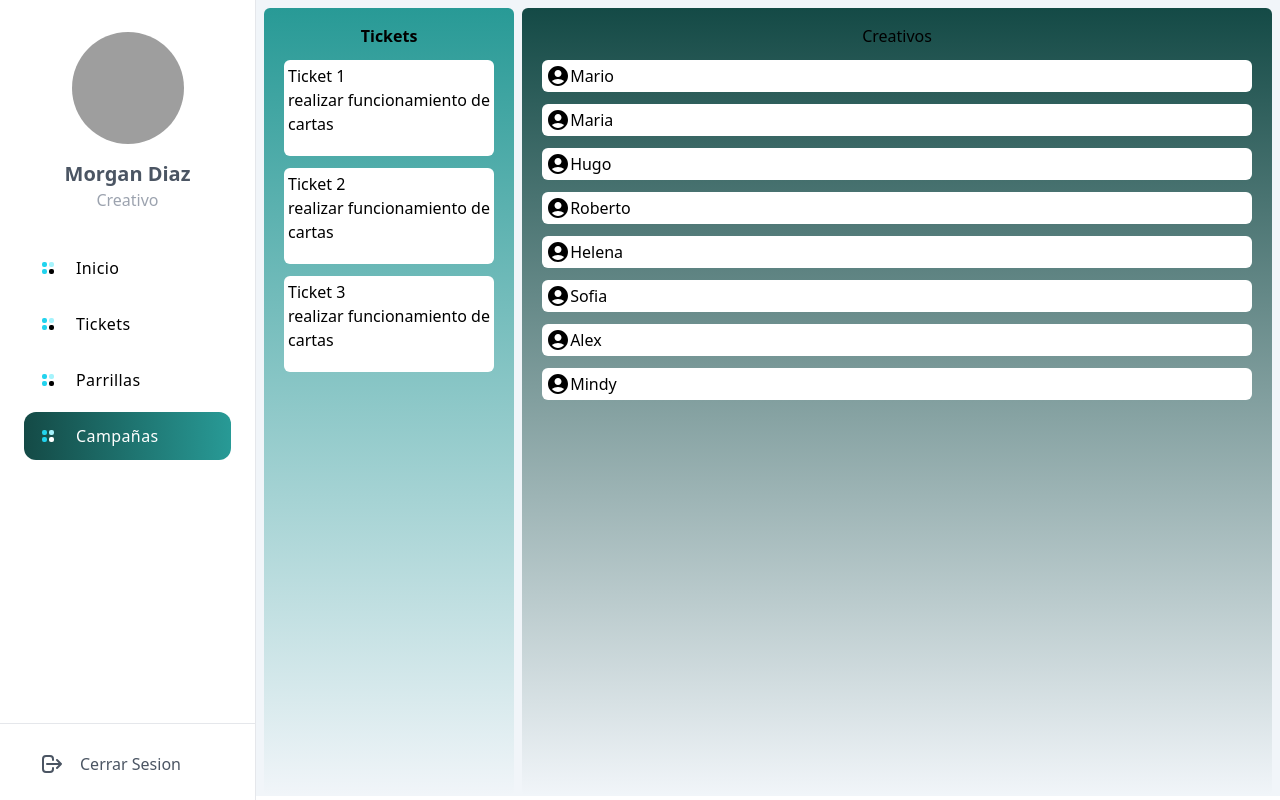
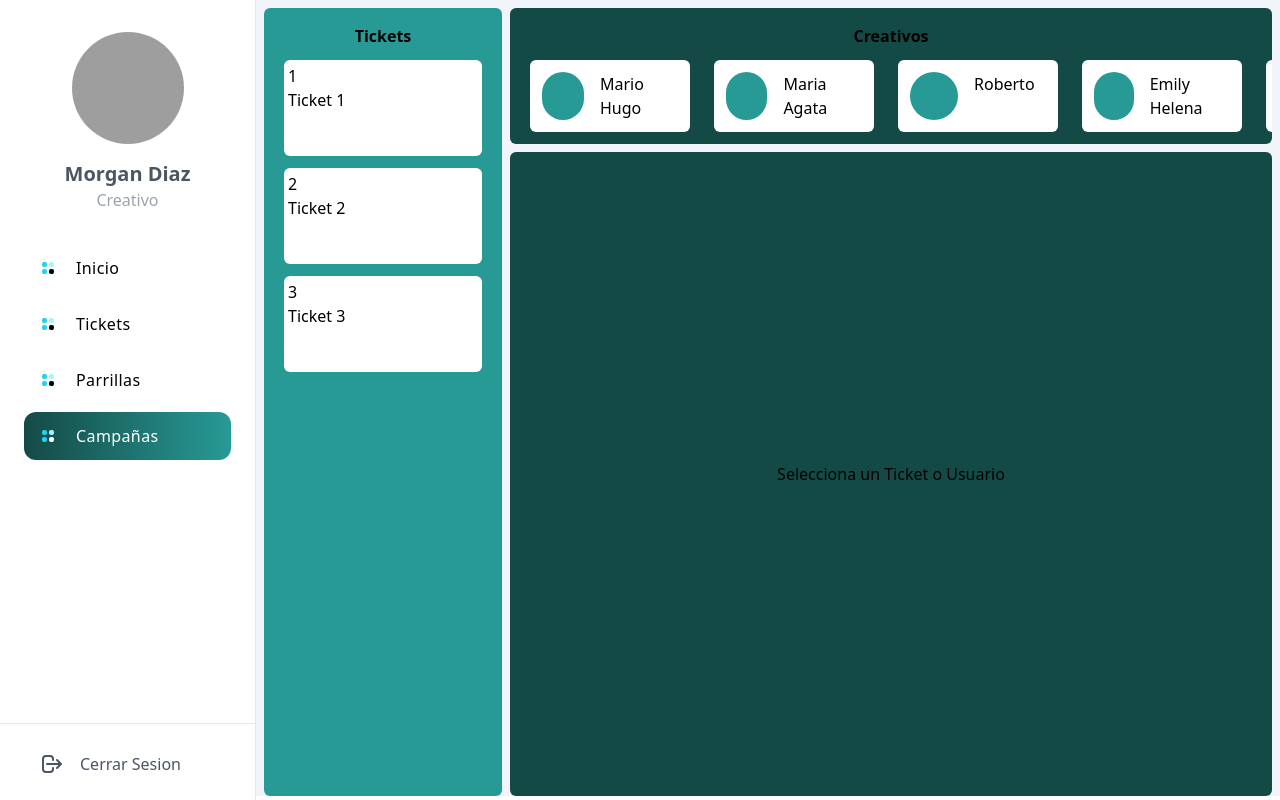
Before and after one commit to LeiWithP/tickets-frontend, a React (Vite) app: page /landing/campanas in a window 1280 px wide. Built offline with nearby package versions, Linux system fonts and the light colour scheme; grey boxes are pictures that could not be loaded.

Commit message:
Template Tickets done

```diff
--- a/src/pages/Creativo/Campanas.jsx
+++ b/src/pages/Creativo/Campanas.jsx
@@ -5,53 +5,138 @@ import AccountCircleIcon from "@mui/icons-material/AccountCircle";
 const tareasIniciales = [
   {
     id: "1",
-    text: "Ticket 1",
-    info: "realizar funcionamiento de cartas",
+    peticion: "Ticket 1",
+    medio_origen: "Correo",
+    fecha_limite: "06/04/2023",
+    servidor_ubicacion: "",
+    actividad: "Web",
+    uso: "Actualizacion de Datos",
+    // frecuencia: "",
+    // duracion: "",
+    estado: "Correcciones",
+    fecha_entrega: "",
+    info_cliente: "Informacion del cliente",
+    observaciones: "",
+    correcciones: "",
+    error: "",
+    tipo_error: "",
+    empresa: "Gaytan",
+    levanta_ticket: "Maria",
+    cliente_solicita: "Roberto G.",
+    encargado: "Maria",
+    apoyo: "Mario",
   },
   {
     id: "2",
-    text: "Ticket 2",
-    info: "realizar funcionamiento de cartas",
+    peticion: "Ticket 2",
+    medio_origen: "Correo",
+    fecha_limite: "06/04/2023",
+    servidor_ubicacion: "",
+    actividad: "Web",
+    uso: "Actualizacion de Datos",
+    // frecuencia: "",
+    // duracion: "",
+    estado: "Correcciones",
+    fecha_entrega: "",
+    info_cliente: "Informacion del cliente",
+    observaciones: "",
+    correcciones: "",
+    error: "",
+    tipo_error: "",
+    empresa: "Gaytan",
+    levanta_ticket: "Maria",
+    cliente_solicita: "Roberto G.",
+    encargado: "Maria",
+    apoyo: "Mario",
   },
   {
     id: "3",
-    text: "Ticket 3",
-    info: "realizar funcionamiento de cartas",
+    peticion: "Ticket 3",
+    medio_origen: "Correo",
+    fecha_limite: "06/04/2023",
+    servidor_ubicacion: "",
+    actividad: "Web",
+    uso: "Actualizacion de Datos",
+    // frecuencia: "",
+    // duracion: "",
+    estado: "Correcciones",
+    fecha_entrega: "",
+    info_cliente: "Informacion del cliente",
+    observaciones: "",
+    correcciones: "",
+    error: "",
+    tipo_error: "",
+    empresa: "Gaytan",
+    levanta_ticket: "Maria",
+    cliente_solicita: "Roberto G.",
+    encargado: "Maria",
+    apoyo: "Mario",
   },
 ];
 
 const initialUsers = [
   {
     id: "1",
-    nombre: "Mario",
+    username: "Mario",
+    first_name: "Mario Hugo",
+    last_name: "Mendez Villa",
+    group: "creativo",
+    is_active: "true",
+    last_login: "28-02-2023 13:02",
   },
   {
     id: "2",
-    nombre: "Maria",
+    username: "Maria",
+    first_name: "Maria Agata",
+    last_name: "Rodriguez Gomez",
+    group: "creativo",
+    is_active: "true",
+    last_login: "28-04-2023 13:45",
   },
   {
     id: "3",
-    nombre: "Hugo",
+    username: "Roberto",
+    first_name: "Roberto",
+    last_name: "Rodriguez Gomez",
+    group: "creativo",
+    is_active: "true",
+    last_login: "28-04-2023 13:45",
   },
   {
     id: "4",
-    nombre: "Roberto",
+    username: "Emily",
+    first_name: "Emily Helena",
+    last_name: "Rodriguez Gomez",
+    group: "creativo",
+    is_active: "true",
+    last_login: "28-04-2023 13:45",
   },
   {
     id: "5",
-    nombre: "Helena",
+    username: "Emily",
+    first_name: "Emily Helena",
+    last_name: "Rodriguez Gomez",
+    group: "creativo",
+    is_active: "true",
+    last_login: "28-04-2023 13:45",
   },
   {
     id: "6",
-    nombre: "Sofia",
+    username: "Emily",
+    first_name: "Emily Helena",
+    last_name: "Rodriguez Gomez",
+    group: "creativo",
+    is_active: "true",
+    last_login: "28-04-2023 13:45",
   },
   {
     id: "7",
-    nombre: "Alex",
-  },
-  {
-    id: "8",
-    nombre: "Mindy",
+    username: "Emily",
+    first_name: "Emily Helena",
+    last_name: "Rodriguez Gomez",
+    group: "creativo",
+    is_active: "true",
+    last_login: "28-04-2023 13:45",
   },
 ];
 
@@ -83,9 +168,9 @@ const Campanas = () => {
     )
       return;
 
-    if (result.destination.droppableId === "users")
-      setusers((prevUsers) =>
-        reorder(prevUsers, source.index, destination.index)
+    if (result.destination.droppableId === "tickets")
+      setTickets((prevTickets) =>
+        reorder(prevTickets, source.index, destination.index)
       );
     if (result.destination.droppableId === "1")
       setusers((prevUsers) => deleteCard(prevUsers, source.index));
@@ -103,30 +188,33 @@ const Campanas = () => {
   return (
     <DragDropContext onDragEnd={handleDragEnd}>
       <div className="h-full p-1 bg-slate-100 flex">
-        <div className="h-full w-1/4 m-1 p-2 bg-gradient-to-b from-primary flex-col rounded-md">
+        <div className="h-full w-1/4 m-1 p-2 bg-primary flex-col rounded-md">
           <h2 className="m-2 text-center font-bold">Tickets</h2>
           <div>
-            {/* <Droppable droppableId="tickets">
-              {(droppableProvided) => ( */}
+            <Droppable droppableId="tickets">
+              {(droppableProvided) => (
                 <ul
-            // {...droppableProvided.droppableProps}
-            // ref={droppableProvided.innerRef}
+                  {...droppableProvided.droppableProps}
+                  ref={droppableProvided.innerRef}
                 >
-              {tickets.map((ticket) => (
-                <TicketBit ticket={ticket} />
+                  {tickets.map((ticket, index) => (
+                    <TicketBit key={ticket.id} ticket={ticket} index={index} />
                   ))}
-              {/* {droppableProvided.placeholder} */}
+                  {droppableProvided.placeholder}
                 </ul>
-            {/* )} */}
-            {/* </Droppable> */}
+              )}
+            </Droppable>
           </div>
         </div>
-        <div className="h-full w-3/4 m-1 p-2 rounded-md bg-gradient-to-b from-secondary">
-          <h2 className="m-2 text-center">Creativos</h2>
-          <div>
+
+        <div className="h-full w-3/4 m-1 rounded-md flex flex-col">
+          <div className="h-1/8 w-full rounded-md bg-secondary">
+            <h2 className="mt-2 pt-2 text-center font-bold">Creativos</h2>
+            <div className="px-2 overflow-auto">
               <Droppable droppableId="users">
                 {(droppableProvided) => (
                   <ul
+                    className="flex"
                     {...droppableProvided.droppableProps}
                     ref={droppableProvided.innerRef}
                   >
@@ -141,45 +229,55 @@ const Campanas = () => {
               </Droppable>
             </div>
           </div>
+          <div className="w-full mt-2 p-2 rounded-md bg-secondary flex grow justify-center">
+            <p className="m-2 text-center self-center font-light">
+              Selecciona un Ticket o Usuario
+            </p>
+            <div></div>
+          </div>
+        </div>
       </div>
     </DragDropContext>
   );
 };
 
-const TicketBit = ({ ticket }) => {
+const TicketBit = ({ ticket, index }) => {
   return (
-    <Droppable droppableId={ticket.id}>
-      {(droppableProvided) => (
+    <Draggable draggableId={ticket.id} index={index}>
+      {(draggableProvided) => (
         <div
           className={`m-3 p-1 h-24 bg-white rounded-md hover:scale-95`}
-          {...droppableProvided.droppableProps}
-          ref={droppableProvided.innerRef}
-        >
-          <p>{ticket.text}</p>
-          <p>{ticket.info}</p>
-          {droppableProvided.placeholder}
-        </div>
-      )}
-    </Droppable>
-  );
-};
-
-const Usercard = ({ user, index }) => {
-  return (
-    <Draggable draggableId={user.id} index={index}>
-      {(draggableProvided) => (
-        <div
-          className="m-3 p-1 flex bg-white rounded-md hover:scale-95"
           ref={draggableProvided.innerRef}
           {...draggableProvided.draggableProps}
           {...draggableProvided.dragHandleProps}
         >
-          <AccountCircleIcon className="" />
-          <p>{user.nombre}</p>
+          <p>{ticket.id}</p>
+          <p>{ticket.peticion}</p>
         </div>
       )}
     </Draggable>
   );
 };
 
+const Usercard = ({ user, index }) => {
+  return (
+    // <Draggable draggableId={user.id} index={index}>
+    //   {(draggableProvided) => (
+    <div
+      className="m-3 p-1 flex bg-white rounded-md hover:scale-95 w-40"
+      // ref={draggableProvided.innerRef}
+      // {...draggableProvided.draggableProps}
+      // {...draggableProvided.dragHandleProps}
+    >
+      {/* <AccountCircleIcon className="" /> */}
+      <div className="bg-primary w-12 h-12 m-2 rounded-full"></div>
+      <div className="m-2">
+        <p>{user.first_name}</p>
+      </div>
+    </div>
+    //   )}
+    // </Draggable>
+  );
+};
+
 export default Campanas;
```
Lines whose indentation alone changed are shown as unchanged.
